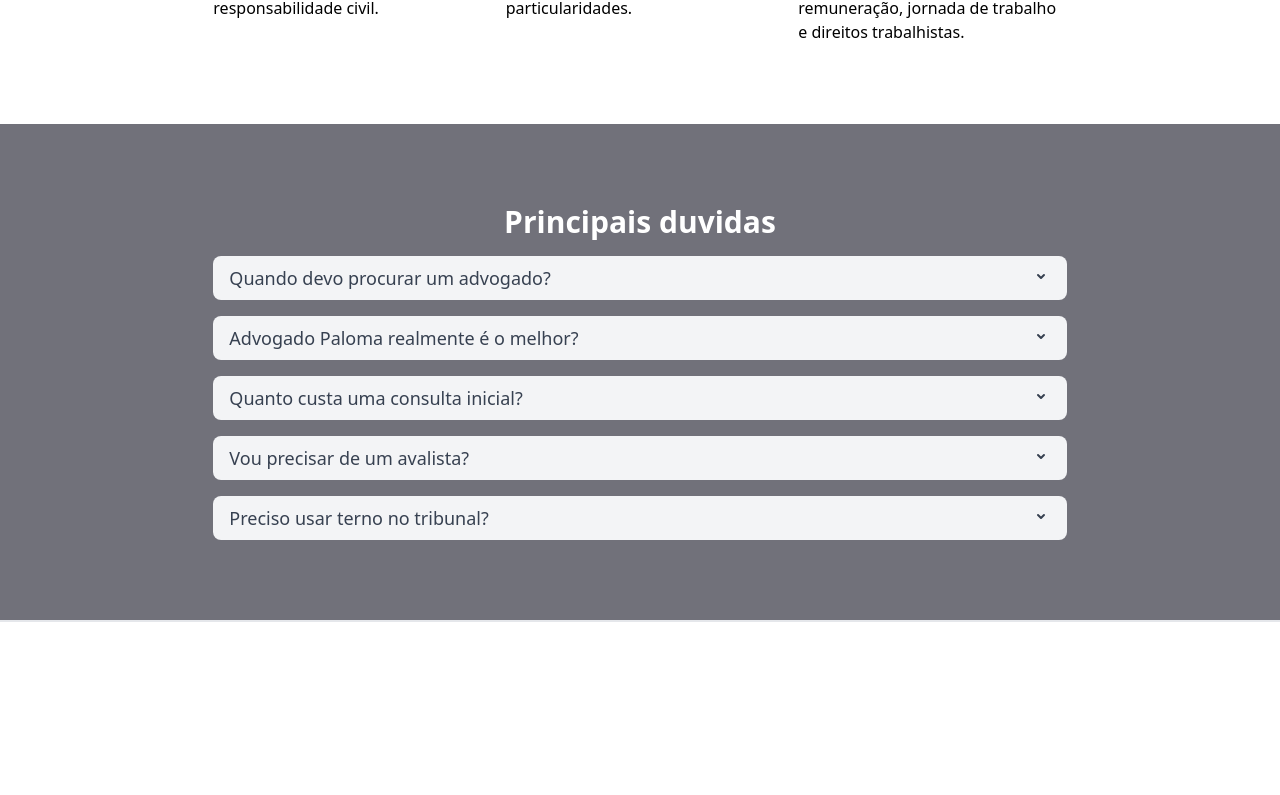
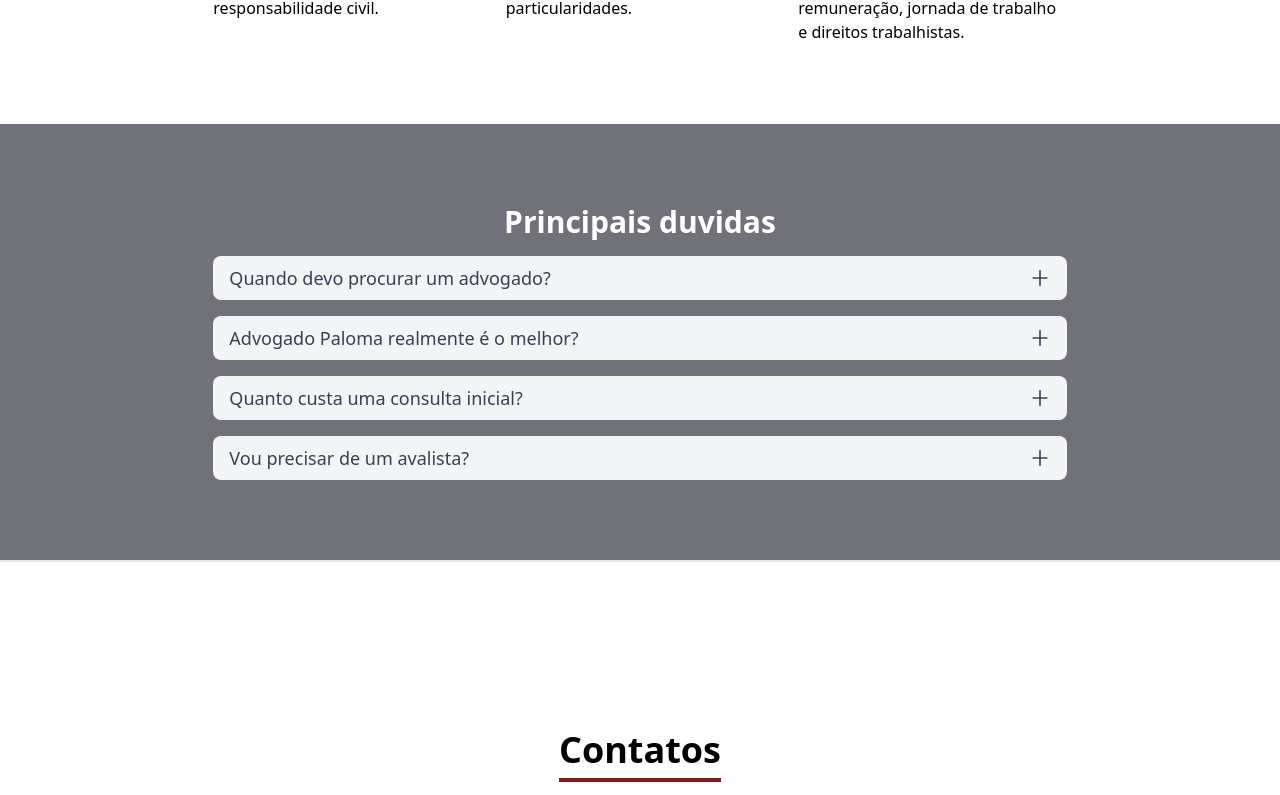
Before and after one commit to ericssonaugusto/adv-lp, a Next.js app: page / in a window 1280 px wide. Shown: the part 1718-2513 px from the top of the page. Built offline with nearby package versions, Linux system fonts and the light colour scheme.

Commit message:
Accordion Abre e fecha

```diff
--- a/package.json
+++ b/package.json
@@ -18,9 +18,13 @@
     "next": "13.3.0",
     "postcss": "8.4.22",
     "react": "18.2.0",
+    "react-collapse": "^5.1.1",
     "react-dom": "18.2.0",
     "react-icons": "^4.8.0",
     "tailwindcss": "3.3.1",
     "typescript": "5.0.4"
+  },
+  "devDependencies": {
+    "@types/react-collapse": "^5.0.1"
   }
 }
--- a/src/components/Accordion.tsx
+++ b/src/components/Accordion.tsx
@@ -1,36 +1,27 @@
 import 'tailwindcss/tailwind.css'
-import { useState } from 'react'
+import {Collapse} from 'react-collapse'
+import{ AiOutlineMinus,AiOutlinePlus } from 'react-icons/ai'
 
-const Accordion = ({ title, content }: { title: string; content: string }) => {
-    const [isOpen, setIsOpen] = useState(false);
+const Accordion = ({ open, toggle, title, content }: { title: string; content: string; open: boolean; toggle: any }) => {
 
-    return (
+return (
       <div className='w-4/6 mx-auto'>
-        <button
-          onClick={() => setIsOpen(!isOpen)}
+        <div
+          onClick={toggle}
           className="flex items-center justify-between w-full px-4 py-2 text-lg font-medium text-left text-gray-700 bg-gray-100 rounded-lg hover:bg-gray-200 focus:outline-none focus-visible:ring focus-visible:ring-orange-500 focus-visible:ring-opacity-50"
         >
-          <span>{title}</span>
-          <svg
-            className={`${isOpen ? 'transform rotate-180' : ''} w-5 h-5`}
-            xmlns="http://www.w3.org/2000/svg"
-            viewBox="0 0 20 20"
-            fill="currentColor"
-            aria-hidden="true"
-          >
-            <path
-              fillRule="evenodd"
-              d="M6.293 6.293a1 1 0 0 1 1.414 0L10 8.586l2.293-2.293a1 1 0 0 1 1.414 1.414l-3 3a1 1 0 0 1-1.414 0l-3-3a1 1 0 0 1 0-1.414z"
-              clipRule="evenodd"
-            />
-          </svg>
-        </button>
-        {isOpen && (
-          <div className="p-4 mt-4 text-gray-700 bg-gray-100 rounded-lg shadow-md">
+          <h3>{title}</h3>
+          <div className='text-[22px]'>
+            {open ? <AiOutlineMinus/> : <AiOutlinePlus/>}
+          </div>
+        </div>
+        <Collapse isOpened={open}>
+        <div className="p-4 mt-4 text-gray-700 bg-gray-100 rounded-lg shadow-md">
             {content}
           </div>
-        )}
+        </Collapse>
+
       </div>
-    );
+    )
   }
   export default Accordion;
--- a/src/components/Faq.tsx
+++ b/src/components/Faq.tsx
@@ -1,14 +1,50 @@
+import { useState } from 'react'
 import Accordion from '../components/Accordion';
 
+
 export function Faq(){
+
+  const [open, setOpen] = useState(false);
+  const toggle = (index:any) => {
+    if (open === index) {
+      return setOpen(null)
+    }
+    setOpen(index)
+  }
+
+  const accordionData = [
+    {
+      title: "Quando devo procurar um advogado?",
+      content: "Texto da resposta"
+    },
+    {
+      title: "Advogado Paloma realmente é o melhor?",
+      content: "Texto da resposta"
+    },
+    {
+      title: "Quanto custa uma consulta inicial?",
+      content: "Texto da resposta"
+    },
+    {
+      title: "Vou precisar de um avalista?",
+      content: "Texto da resposta"
+    },
+  ]
+
     return(
     <div className='grid gap-4 w-full py-20 bg-zinc-500 items-center'>
-        <h2 className='text-3xl text-center text-white font-bold'>Principais duvidas</h2>
-      <Accordion title="Quando devo procurar um advogado?" content="Texto da resposta" />
-      <Accordion title="Advogado Paloma realmente é o melhor?" content="Texto da resposta" />
-      <Accordion title="Quanto custa uma consulta inicial?" content="Texto da resposta" />
-      <Accordion title="Vou precisar de um avalista?" content="Texto da resposta" />
-      <Accordion title="Preciso usar terno no tribunal?" content="Texto da resposta" />
+      <h2 className='text-3xl text-center text-white font-bold'>Principais duvidas</h2>
+      {accordionData.map((data, index) => {
+        return <Accordion
+        key={index}
+        open={index === open}
+        title={data.title}
+        content={data.content}
+        toggle={() => toggle(index)}
+        />
+      }
+      )
+      }
     </div>
 
     )
```
Also changed, not shown: 1 other file (tests, documents, lock files or other folders).
